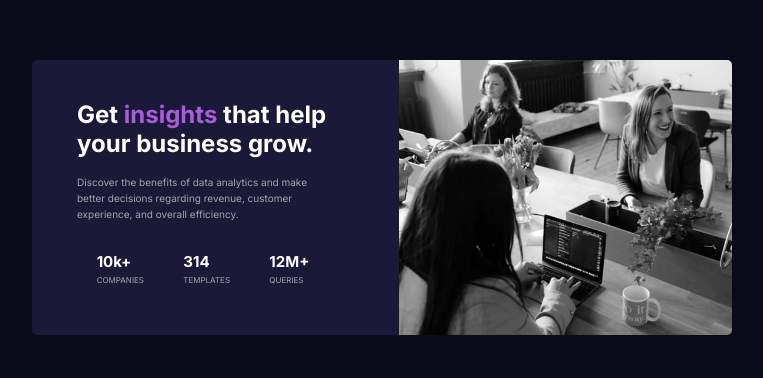
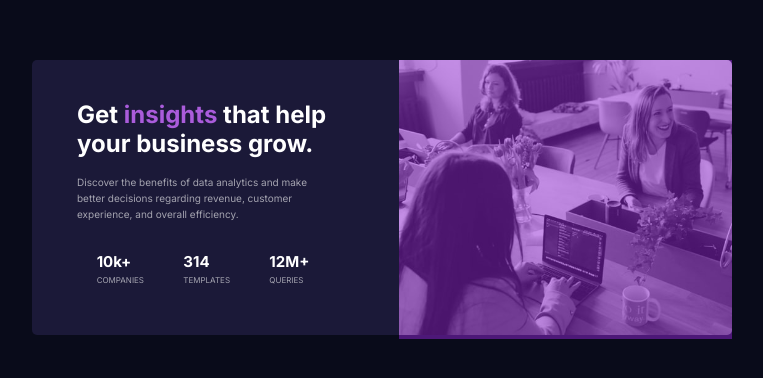
Before and after one commit to Feelshot/practica-03-css, a plain HTML site: page index.html in a window 1280 px wide. Shown: the part 140-518 px from the top of the page, without its empty margins (258-1021 px from the left). Drawn offline with Linux system fonts and the light colour scheme.

Commit message:
commit final ahora si, con imagen morada xDxdxdXD

```diff
--- a/index.html
+++ b/index.html
@@ -22,6 +22,7 @@
             <figure>
                 <img src="img/image-header-desktop.jpg" alt="people">
                 <img src="img/image-header-mobile.jpg" alt="people">
+                <div class="capa"></div>
             </figure>
         </div>
 
--- a/style03.css
+++ b/style03.css
@@ -5,12 +5,8 @@
     --White: hsl(0, 0%, 100%);
     --Slightly-white: hsla(0, 0%, 100%, 0.75);
     --Slightly-more-white: hsla(0, 0%, 100%, 0.6);
-
 }
-* {
-    padding: 0;
-    margin: 0;
-}
+* {padding: 0; margin: 0;}
 body {
     font-family: 'Inter', sans-serif;
     font-size: 15px;
@@ -43,7 +39,15 @@ body {
     display: none;
     visibility: hidden;
 }
+.card-container .img-container .capa{
+    position: absolute;
+    top: 0;
+    width: 100%;
+    height: 100%;
+    background: hsla(277, 69%, 49%, 0.507);
 
+
+}
 /* ---- Texto-Parrafos ----*/
 .card-container .card-text {
     margin: 40px 70px 40px 45px;
```
